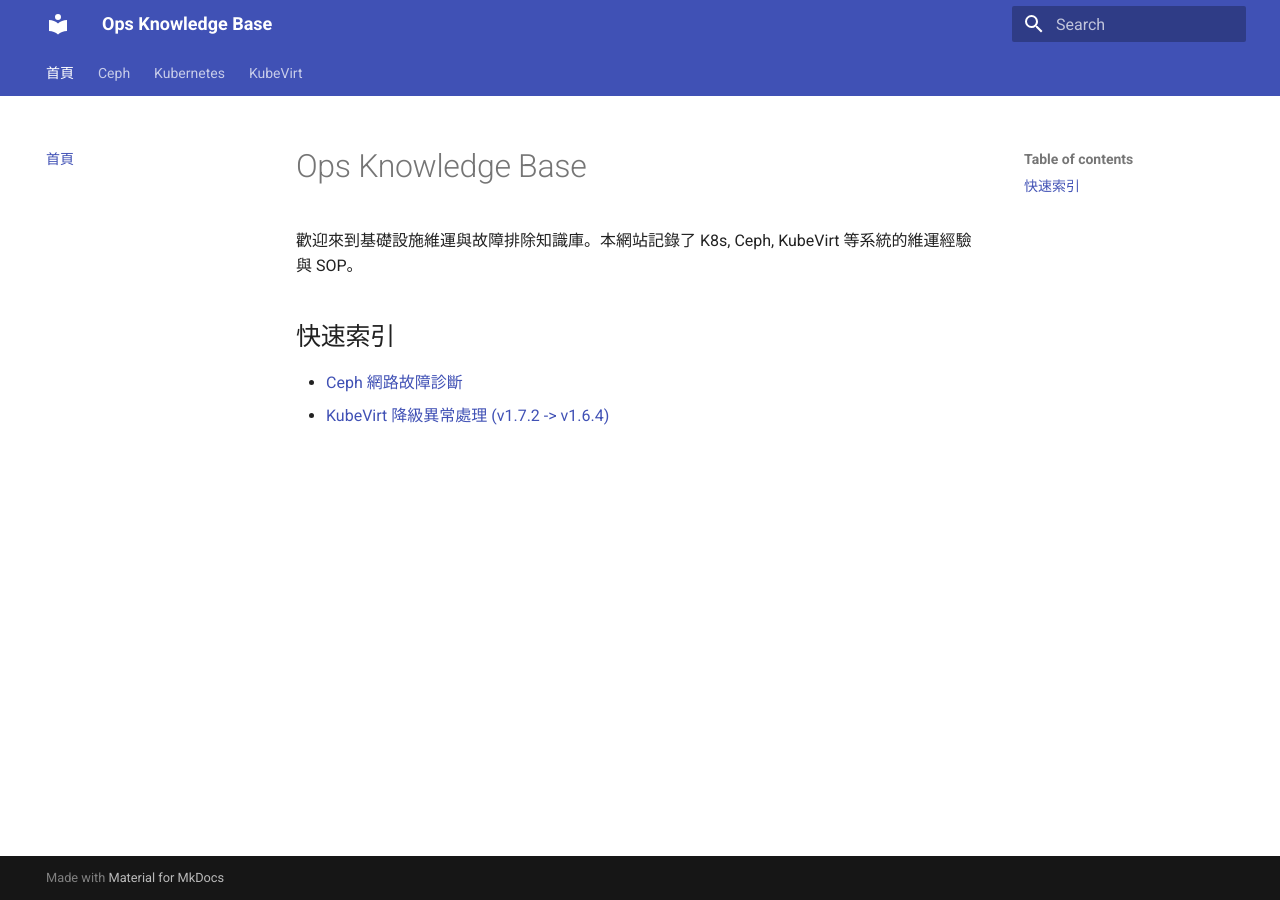
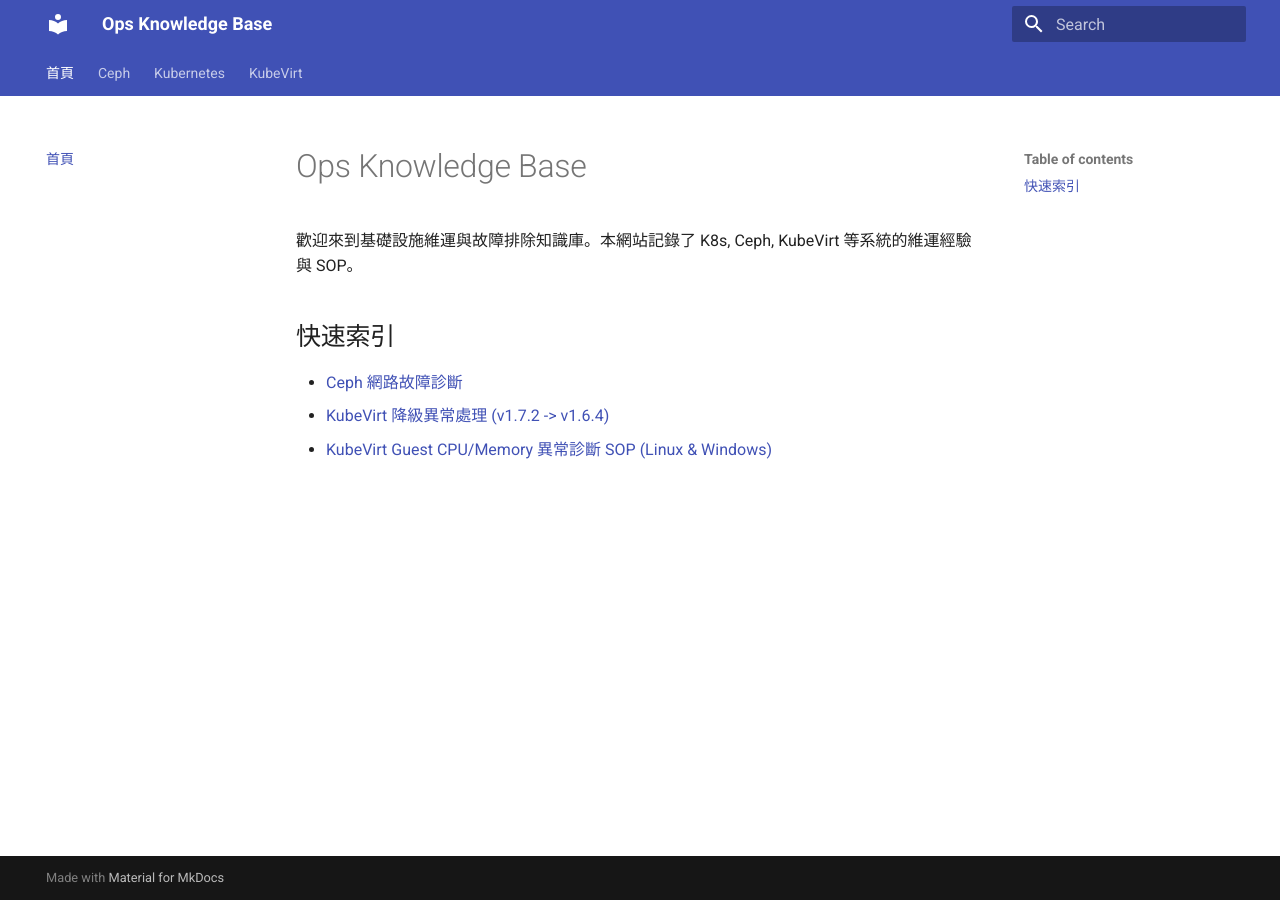
Before and after one commit to MansionLai/ops-knowledge-base, an MkDocs documentation site: the page built from docs/index.md, in a window 1280 px wide. Built offline with MkDocs 1.6.1 and Material for MkDocs 9.7.7, drawn with Linux system fonts in a browser that asks for light colours.

Commit message:
docs: add guest diagnostics SOP link to homepage index

```diff
--- a/docs/index.md
+++ b/docs/index.md
@@ -5,3 +5,4 @@
 ## 快速索引
 - [Ceph 網路故障診斷](./ceph/networking-bond-rx-error.md)
 - [KubeVirt 降級異常處理 (v1.7.2 -> v1.6.4)](./kubevirt/downgrade-v1.7.2-to-v1.6.4.md)
+- [KubeVirt Guest CPU/Memory 異常診斷 SOP (Linux & Windows)](./kubevirt/guest-diagnostics-sop.md)
```
